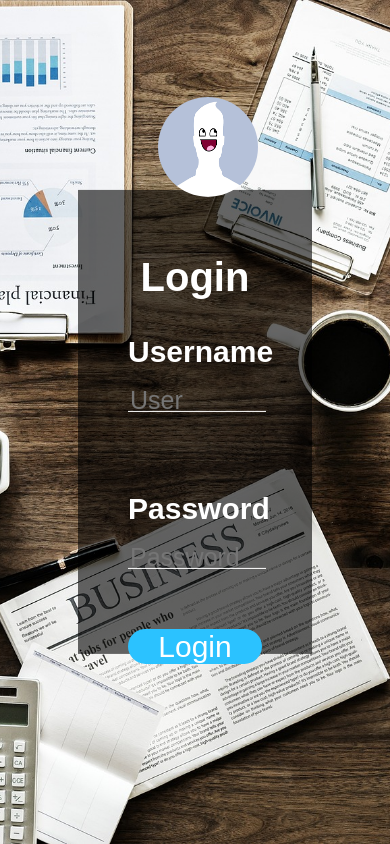
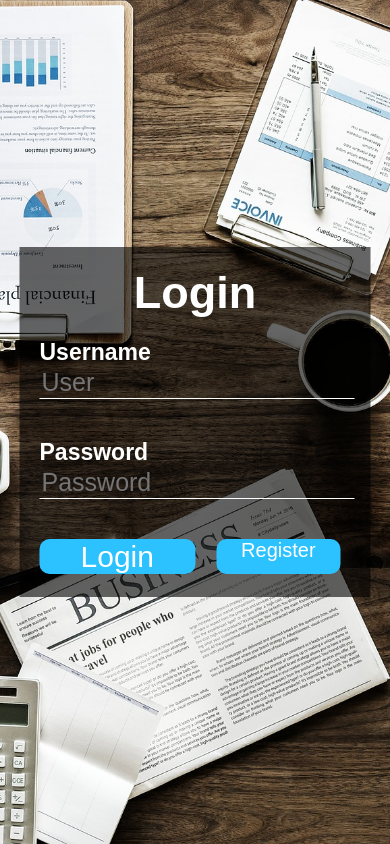
Before and after one commit to DanBizu/TW-PerA, a PHP site: page /HTML/login.html in a window 390 px wide. Run offline with PHP 8.4, Linux system fonts and the light colour scheme.

Commit message:
Login + Register
Login + register , responsive

```diff
--- a/CSS/login.css
+++ b/CSS/login.css
@@ -4,50 +4,41 @@ html {
   font-family: sans-serif;
 }
 
-
-
-
 .loginBox{
 
-    width: 300px;
-    height: 350px;
+    width: 20vw;
+    height: 45vh;
+    min-width: 250px;
+    min-height: 300px;
     top: 50%;
     left: 50%;
     position: absolute;
     transform: translate(-50% , -50%);
 
     box-sizing: border-box;
-    padding: 25px;
+    padding: 20px;
 
     background: rgba(0,0,0,0.6);
     color: white;
-
 }
 
-#profilPic{
-  top:-20%;
-  left: calc(50% - 16%);
-  position: absolute;
-  width:100px;
-  height: 100px;
-  border-radius: 120%;
-  float: right;
-}
 
 #loginHeader{
     text-align: center;
 
-  margin: 0px;
+    margin: 0;
     padding: 15px 0;
 
-  font-size: 25px;
+    font-size: 35px;
+    font-weight: bold;
 }
 
 
-.loginBox p{
+.loginBox label{
 
-    margin: 0px;
+    margin: 0;
     padding: 10px 0 5px 0;
+
     font-weight: bold;
 }
 
@@ -62,20 +53,20 @@ html {
 {
     border: none;
     border-bottom: 1px solid white;
-  font-size: 15px;
-
+    font-size: 20px;
     background: transparent;
     outline: none;
-  height: 20px;
+    height: 25px;
     color:white;
-
 
 }
 
 .loginBox input[type="submit"]
 {
     height: 25px;
-
+    text-align: center;
+    bottom: 10px;
+    width: 100%;
     border: none;
     outline: none;
 
@@ -84,7 +75,6 @@ html {
 
     color:white;
     background: #2bc2ff;
-
 }
 
 .loginBox input[type="submit"]:hover
@@ -101,91 +91,312 @@ html {
     background: white;
 
 }
+#controlPanel{
+    display: inline;
+}
+#submitDiv{
+    float:left;
+    width: 50%;
+}
+#registerDiv{
+    float:right;
+    margin-right: 10px;
+    width: 40%;
+}
 
-@media only screen
-and (min-device-width : 767px)
-and (max-device-width : 1025px)
-and (min-device-height : 400px)
-{
-  .loginBox{
+.registerBox{
 
-      width: 60%;
-      height: 55%;
+    width: 20vw;
+    height: 45vh;
+    min-width: 250px;
+    min-height: 300px;
     top: 50%;
     left: 50%;
     position: absolute;
     transform: translate(-50% , -50%);
-
+    display: none;
     box-sizing: border-box;
-      padding: 50px;
+    padding: 20px;
 
     background: rgba(0,0,0,0.6);
     color: white;
-
 }
 
-  #loginHeader{
+
+#registerHeader{
     text-align: center;
 
-    margin: 0px;
+    margin: 0;
     padding: 15px 0;
 
-    font-size: 40px;
-  }
-
-  .loginBox p{
-
-      margin: 0px;
-      padding: 20px 0 20px 0;
-      font-size: 30px;
+    font-size: 35px;
     font-weight: bold;
 }
 
-  .loginBox input{
-    width: 100%;
-    margin-bottom: 60px;
+
+.registerBox label{
+
+    margin: 0;
+    padding: 10px 0 5px 0;
+
+    font-weight: bold;
 }
 
-  .loginBox input[type="text"],.loginBox input[type="password"]
+
+.registerBox input{
+    width: 100%;
+    margin-bottom: 20px;
+}
+
+
+
+.registerBox input[type="text"],.registerBox input[type="password"] , .registerBox input[type="email"]
 {
     border: none;
     border-bottom: 1px solid white;
-    font-size: 25px;
-
+    font-size: 20px;
     background: transparent;
     outline: none;
-    height: 20px;
+    height: 25px;
     color:white;
 
 }
 
-  .loginBox input[type="submit"]
+.registerBox input[type="submit"]
 {
-    height: 35px;
+    height: 25px;
+    text-align: center;
+
+    bottom: 10px;
 
     border: none;
-    outline:none;
+    outline: none;
 
-    border-radius: 30px;
-    font-size: 30px;
+    border-radius: 10px;
+    font-size: 20px;
 
     color:white;
     background: #2bc2ff;
 }
 
-  .loginBox input[type="submit"]:hover
+.registerBox input[type="submit"]:hover
 {
-    height: 35px;
+    height: 25px;
 
     border: none;
     outline: none;
 
-    border-radius: 20px;
-    font-size: 30px;
+    border-radius: 10px;
+    font-size: 20px;
 
     color:black;
     background: white;
 
 }
 
+#registerButton{
+    height: 25px;
+    text-align: center;
+    bottom: 10px;
+    width: 100%;
+    border: none;
+    outline: none;
+
+    border-radius: 10px;
+    font-size: 20px;
+
+    color:white;
+    background: #2bc2ff;
 }
+
+#registerButton:hover{
+    height: 25px;
+
+    border: none;
+    outline: none;
+
+    border-radius: 10px;
+    font-size: 20px;
+
+    color:black;
+    background: white;
+}
+
+.invisible{
+    display: none;
+}
+
+.visible{
+    display: initial;
+}
+
+@media screen and (max-width: 700px) and (orientation: portrait)
+{
+    .loginBox{
+        width: 90vw;
+        height: 70vh;
+        max-height: 350px;
+    }
+
+
+    #loginHeader{
+        padding-bottom: 20px;
+        padding-top: 0;
+        font-size: 45px;
+    }
+
+    .loginBox label{
+        font-size: 23px;
+    }
+
+    .loginBox input{
+        width: 100%;
+        margin-bottom: 40px;
+    }
+
+
+    .loginBox input[type="text"],.loginBox input[type="password"] {
+        font-size: 25px;
+        height: 30px;
+    }
+
+    .loginBox input[type="submit"] {
+        width: 100%;
+        height: 35px;
+        bottom: 10px;
+        font-size: 30px;
+    }
+
+    .loginBox input[type="submit"]:hover
+    {
+        height: 35px;
+        font-size: 30px;
+    }
+
+    #registerButton{
+        height:35px;
+        width: 100%;
+    }
+    .registerBox{
+        width: 90vw;
+        height: 80vh;
+        max-height: 400px;
+    }
+
+
+    #registerHeader{
+        padding-bottom: 15px;
+        padding-top: 0;
+        font-size: 40px;
+    }
+
+    .registerBox label{
+        font-size: 18px;
+    }
+
+    .registerBox input{
+        width: 100%;
+        margin-bottom: 30px;
+    }
+
+
+    .registerBox input[type="text"],.registerBox input[type="password"] {
+        font-size: 20px;
+        height: 25px;
+    }
+
+    .registerBox input[type="submit"] {
+        height: 35px;
+        bottom: 10px;
+        font-size: 30px;
+    }
+
+    .registerBox input[type="submit"]:hover
+    {
+        height: 35px;
+        font-size: 30px;
+    }
+
+}
+
+
+@media screen and (max-height: 500px) and (orientation: landscape)
+{
+    .loginBox{
+        width: 70vw;
+        height: 90vh;
+        max-height: 300px;
+    }
+
+
+    #loginHeader{
+        padding-bottom: 15px;
+        padding-top: 0;
+        font-size: 35px;
+    }
+
+    .loginBox label{
+        font-size: 18px;
+    }
+
+    .loginBox input{
+        margin-bottom: 35px;
+    }
+
+
+    .loginBox input[type="text"],.loginBox input[type="password"] {
+        font-size: 20px;
+        height: 25px;
+    }
+
+    .loginBox input[type="submit"] {
+        height: 30px;
+        bottom: 10px;
+        font-size: 25px;
+    }
+
+    .loginBox input[type="submit"]:hover
+    {
+        height: 30px;
+        font-size: 25px;
+    }
+
+    .registerBox{
+        width: 70vw;
+        height: 90vh;
+        max-height: 350px;
+    }
+
+
+    #registerHeader{
+        padding-bottom: 15px;
+        padding-top: 0;
+        font-size: 25px;
+    }
+
+    .registerBox label{
+        font-size: 18px;
+    }
+
+    .registerBox input{
+        margin-bottom: 25px;
+    }
+
+
+    .registerBox input[type="text"],.registerBox input[type="password"] {
+        font-size: 20px;
+        height: 25px;
+    }
+
+    .registerBox input[type="submit"] {
+        height: 30px;
+        bottom: 10px;
+        font-size: 25px;
+    }
+
+    .registerBox input[type="submit"]:hover
+    {
+        height: 30px;
+        font-size: 25px;
+    }
+}
--- a/HTML/login.html
+++ b/HTML/login.html
@@ -13,19 +13,49 @@
   <body>
 
 
-    <div class='loginBox'>
-      <img src="../Images/Profile.png" class="profilePics" id="profilPic" alt="Bold">
+    <div class='loginBox' id="loginBox">
         <h1 id='loginHeader'>Login</h1>
           <form action="./Home.html" method="post">
-              <p>Username</p>
-              <input type="text" name="username" placeholder="User" required><br>
-              <p>Password</p>
-              <input type="password" name="pass" placeholder="Password" required><br>
-              <input type="submit" name="login" value="Login">
+              <div>
+                  <label for="User">Username</label>
+                  <input type="text" id="User" name="username" placeholder="User" required><br>
+              </div>
+              <div>
+                  <label for="Pass">Password</label>
+                  <input type="password" id="Pass" name="pass" placeholder="Password" required><br>
+              </div>
+              <div id="controlPanel">
+                  <div id="submitDiv">
+                  <input type="submit" name="Login" value="Login">
+                  </div>
+                  <div id="registerDiv">
+                  <div id="registerButton" onclick="Transition()">Register</div>
+                  </div>
+              </div>
          </form>
     </div>
 
+    <div class='registerBox' id="registerBox">
+        <h1 id='registerHeader'>Register</h1>
+        <form  method="post">
+            <div>
+                <label for="registerUser">Username</label>
+                <input type="text" id="registerUser" name="registerUser" placeholder="User" required><br>
+            </div>
+            <div>
+                <label for="registerPass">Password</label>
+                <input type="password" id="registerPass" name="registerPass" placeholder="Password" required><br>
+            </div>
+            <div>
+                <label for="registerEmail">Email</label>
+                <input type="email" id="registerEmail" name="registerEmail" placeholder="Email" required><br>
+            </div>
+            <input type="submit" name="Register" value="Register" >
+        </form>
+    </div>
 
+
+    <script src="../JS/Login.js"></script>
     </body>
 
     </html>
--- /dev/null
+++ b/JS/Login.js
@@ -0,0 +1,13 @@
+function Transition(){
+    var login = document.getElementById("loginBox");
+    var register =  document.getElementById("registerBox");
+    login.classList.toggle('invisible');
+    register.classList.toggle('visible');
+}
+
+function reversTransition(){
+    var login = document.getElementById("loginBox");
+    var register =  document.getElementById("registerBox");
+    login.classList.toggle('visible');
+    register.classList.toggle('invisible');
+}
```
Lines whose indentation alone changed are shown as unchanged.
